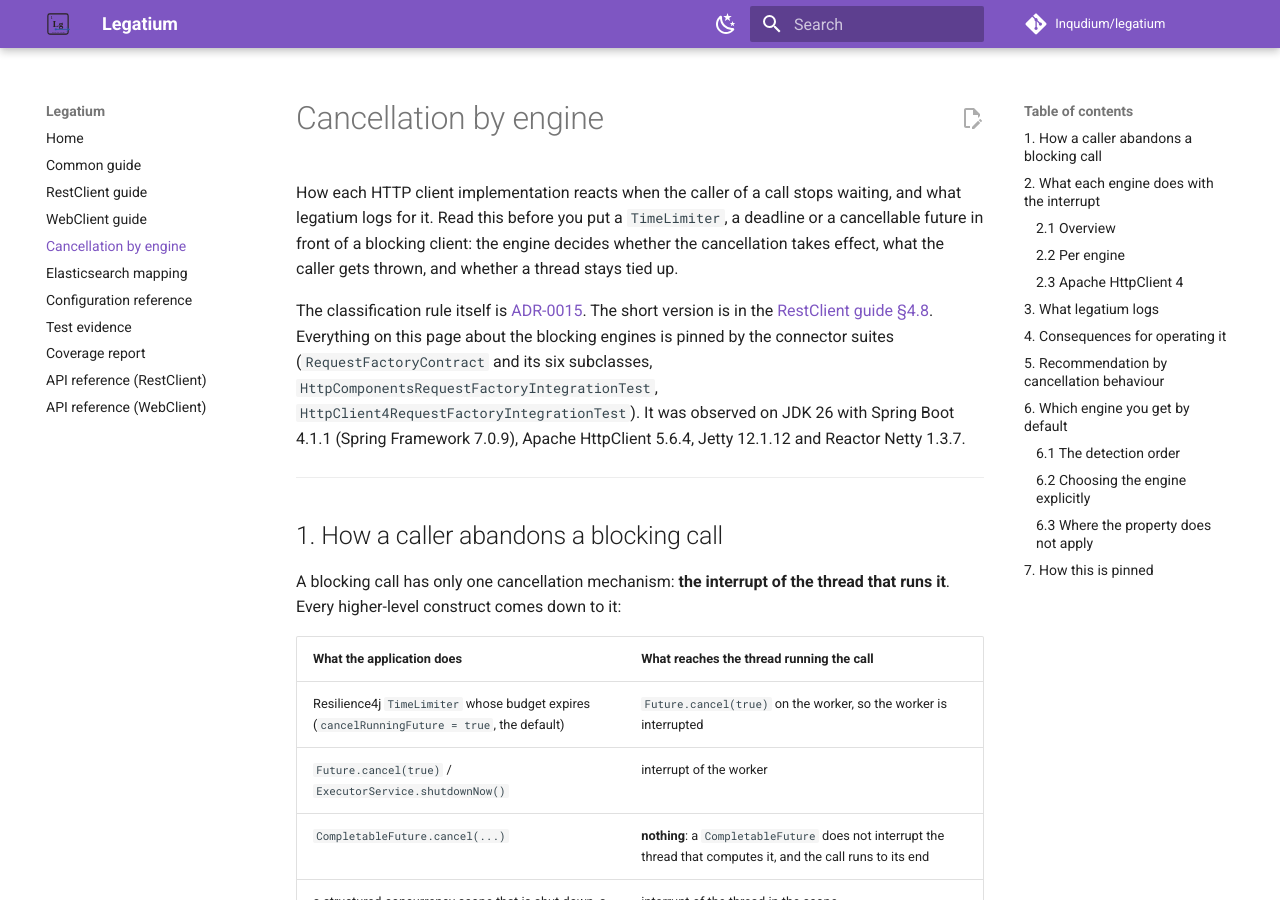
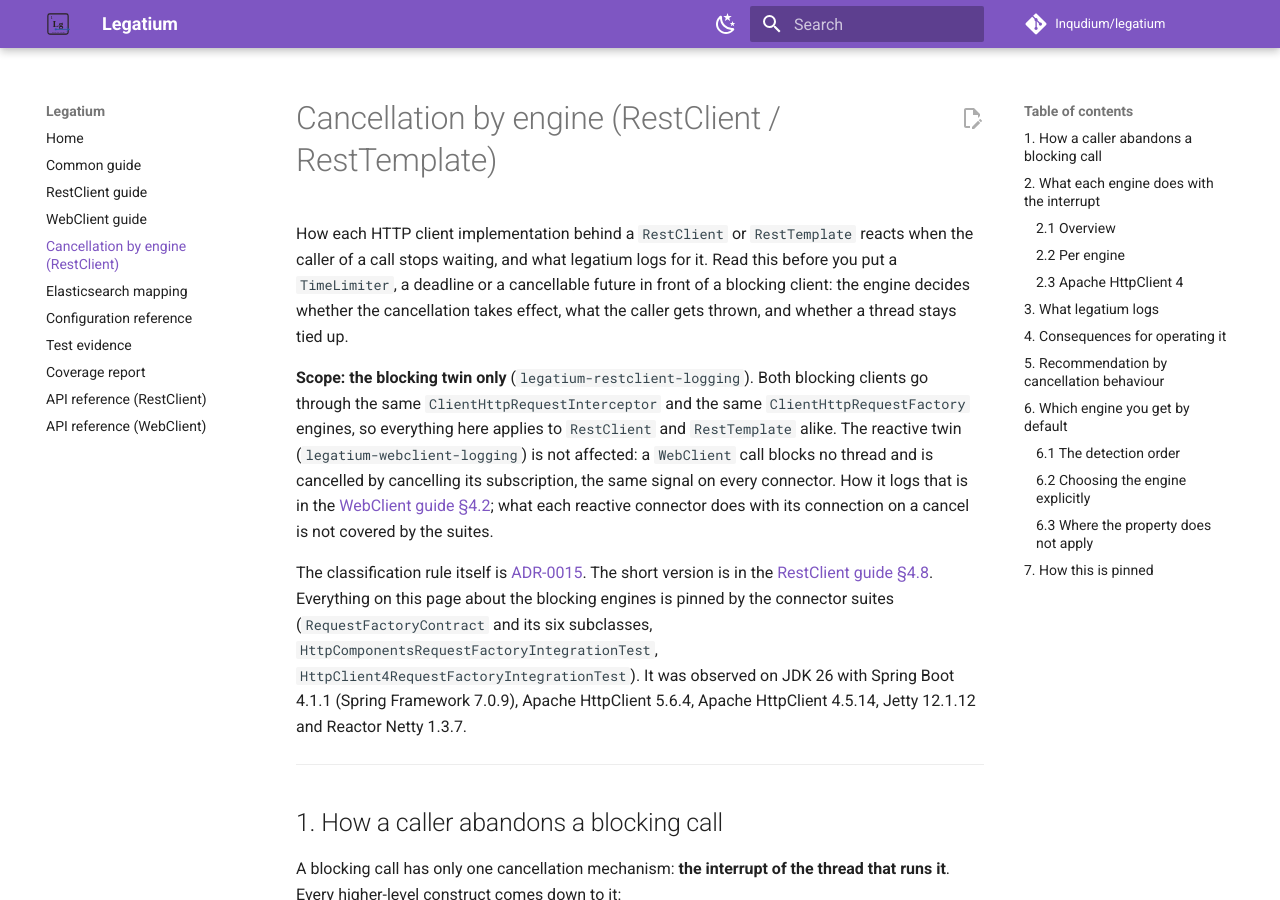
Before and after one commit to Inqudium/legatium, an MkDocs documentation site: the page built from docs/cancellation-by-engine.md, in a window 1280 px wide and 900 px high. Built offline with MkDocs 1.6.1 and Material for MkDocs 9.7.7, drawn with Linux system fonts in a browser that asks for light colours; comment, search, counter and statistics services are not loaded; some of the changed text lies outside the part shown.

Commit message:
Scope the cancellation page to the blocking twin
"Cancellation by engine" covers RestClient and RestTemplate only; the
title, the site nav and the introduction now say so, and why the
reactive twin is not affected. The WebClient guide §4.2 points out that
the blocking twin's engine-dependent interrupt behaviour does not apply
there. Link texts in the guides follow the new title; the file name
stays, so existing links keep working.

Co-Authored-By: Claude Opus 5.5 <noreply@anthropic.com>

```diff
--- a/docs/cancellation-by-engine.md
+++ b/docs/cancellation-by-engine.md
@@ -1,9 +1,17 @@
-# Cancellation by engine
+# Cancellation by engine (RestClient / RestTemplate)
 
-How each HTTP client implementation reacts when the caller of a call stops waiting, and what
-legatium logs for it. Read this before you put a `TimeLimiter`, a deadline or a cancellable future in
-front of a blocking client: the engine decides whether the cancellation takes effect, what the caller
-gets thrown, and whether a thread stays tied up.
+How each HTTP client implementation behind a `RestClient` or `RestTemplate` reacts when the caller of
+a call stops waiting, and what legatium logs for it. Read this before you put a `TimeLimiter`, a
+deadline or a cancellable future in front of a blocking client: the engine decides whether the
+cancellation takes effect, what the caller gets thrown, and whether a thread stays tied up.
+
+**Scope: the blocking twin only** (`legatium-restclient-logging`). Both blocking clients go through
+the same `ClientHttpRequestInterceptor` and the same `ClientHttpRequestFactory` engines, so everything
+here applies to `RestClient` and `RestTemplate` alike. The reactive twin (`legatium-webclient-logging`)
+is not affected: a `WebClient` call blocks no thread and is cancelled by cancelling its subscription,
+the same signal on every connector. How it logs that is in the
+[WebClient guide §4.2](https://github.com/Inqudium/legatium/blob/main/legatium-webclient-logging/docs/GUIDE.md#42-cancellation-and-the-missing-status);
+what each reactive connector does with its connection on a cancel is not covered by the suites.
 
 The classification rule itself is
 [ADR-0015](adr/ADR-0015-an-abandoned-blocking-call-is-cancelled.md). The short version is in the
@@ -12,7 +20,7 @@ Everything on this page about the blocking engines is pinned by the connector su
 (`RequestFactoryContract` and its six subclasses, `HttpComponentsRequestFactoryIntegrationTest`,
 `HttpClient4RequestFactoryIntegrationTest`). It
 was observed on JDK 26 with Spring Boot 4.1.1 (Spring Framework 7.0.9), Apache HttpClient 5.6.4,
-Jetty 12.1.12 and Reactor Netty 1.3.7.
+Apache HttpClient 4.5.14, Jetty 12.1.12 and Reactor Netty 1.3.7.
 
 ---
 
@@ -105,8 +113,9 @@ connect timeout `org.apache.http.conn.ConnectTimeoutException`, and the pool lea
 `Timeouts` matches the `ConnectTimeoutException` family by name, as it does HttpClient 5's
 `ConnectionRequestTimeoutException`.
 
-**The reactive twin.** A `WebClient` call is cancelled by cancelling its subscription, the same way on
-every connector. The engine differences above do not apply there; the reactive rules (a cancel from
+**The reactive twin.** Outside the scope of this page (see the introduction): a `WebClient` call is
+cancelled by cancelling its subscription, the same way on every connector. The engine differences above
+do not apply there; the reactive rules (a cancel from
 within the consumer's own delivery is `success`, from anywhere else `cancelled`) are in the
 [WebClient guide §4.2](https://github.com/Inqudium/legatium/blob/main/legatium-webclient-logging/docs/GUIDE.md#42-cancellation-and-the-missing-status).
 
--- a/mkdocs.yml
+++ b/mkdocs.yml
@@ -51,7 +51,7 @@ nav:
   - Common guide: guides/GUIDE.md
   - RestClient guide: guides/legatium-restclient-logging/GUIDE.md
   - WebClient guide: guides/legatium-webclient-logging/GUIDE.md
-  - Cancellation by engine: cancellation-by-engine.md
+  - Cancellation by engine (RestClient): cancellation-by-engine.md
   - Elasticsearch mapping: elk/README.md
   - Configuration reference: https://github.com/Inqudium/legatium/blob/main/docs/adapter-logging-reference.yml
   # Generated by .github/scripts/generate-test-catalog.py in the Docs
```
Also changed, not shown: CHANGELOG.md (+4 -3 lines), docs/GUIDE.md (+1 -1 lines), legatium-restclient-logging/docs/GUIDE.md (+1 -1 lines), legatium-webclient-logging/docs/GUIDE.md (+5 -0 lines).
